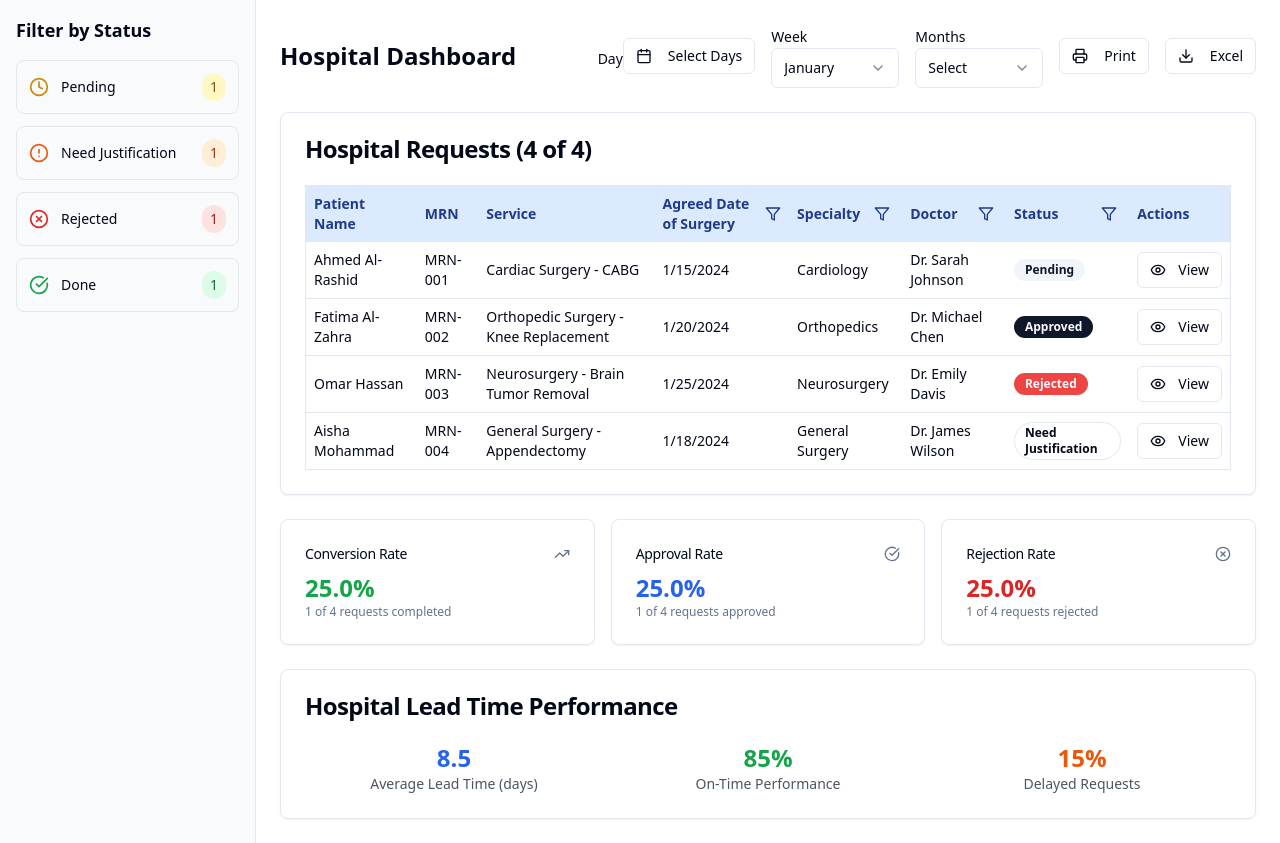
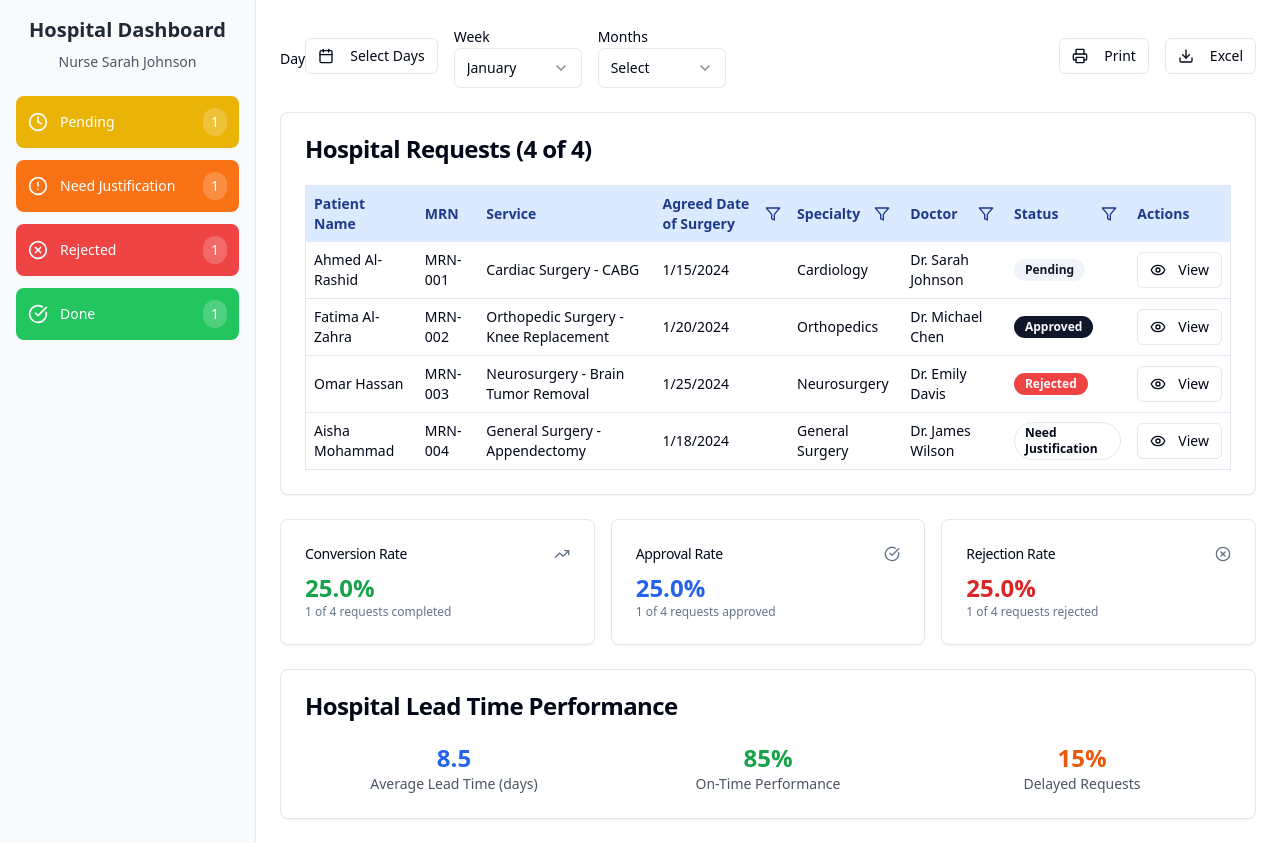
Before and after one commit to inpatient-MyClinic/Inpatienteam-clinic.Dr.Wail, a React (Vite) app: page /hospital-dashboard in a window 1280 px wide. Built offline with nearby package versions, Linux system fonts and the light colour scheme.

Commit message:
Refactor: Update sidebar and header
Removed the title on the left filter and replaced it with "Hospital Dashboard" and the nurse's name. Updated the status filter list to use colored icons.
-edited `src/pages/HospitalDashboard.tsx`
-edited `src/components/hospital/HospitalSidebar.tsx`

```diff
--- a/src/pages/HospitalDashboard.tsx
+++ b/src/pages/HospitalDashboard.tsx
@@ -1,7 +1,6 @@
-
 import React, { useState, useEffect } from "react";
 import { Button } from "@/components/ui/button";
-import { Download, Printer, Calendar, Clock, CheckCircle, XCircle, AlertCircle } from "lucide-react";
+import { Download, Printer, Calendar, Clock, CheckCircle, XCircle, AlertCircle, FileText } from "lucide-react";
 import { useToast } from "@/hooks/use-toast";
 import { Popover, PopoverContent, PopoverTrigger } from "@/components/ui/popover";
 import { Calendar as CalendarComponent } from "@/components/ui/calendar";
@@ -197,61 +196,65 @@ export default function HospitalDashboard() {
     <div className="flex min-h-screen">
       {/* Left Sidebar for Status Filters */}
       <div className="w-64 bg-gray-50 border-r border-gray-200 p-4">
-        <h2 className="text-lg font-semibold mb-4">Filter by Status</h2>
+        <div className="text-center mb-6">
+          <h1 className="text-xl font-bold text-gray-800 mb-2">Hospital Dashboard</h1>
+          <p className="text-sm text-gray-600">Nurse Sarah Johnson</p>
+        </div>
+
         <div className="space-y-3">
           <div
-            className={`flex items-center justify-between p-3 rounded-lg cursor-pointer transition-colors ${
-              activeStatusFilter === "Pending" ? "bg-yellow-100 border-2 border-yellow-300" : "hover:bg-gray-100 border border-gray-200"
+            className={`flex items-center justify-between p-3 rounded-lg cursor-pointer transition-colors bg-yellow-500 text-white hover:bg-yellow-600 ${
+              activeStatusFilter === "Pending" ? "ring-2 ring-yellow-300" : ""
             }`}
             onClick={() => handleStatusIconClick("Pending")}
           >
             <div className="flex items-center">
-              <Clock className="w-5 h-5 text-yellow-600 mr-3" />
+              <Clock className="w-5 h-5 mr-3" />
               <span className="text-sm font-medium">Pending</span>
             </div>
-            <span className="text-sm bg-yellow-100 text-yellow-800 px-2 py-1 rounded-full">{statusCounts.pending}</span>
+            <span className="text-sm bg-white bg-opacity-20 px-2 py-1 rounded-full">{statusCounts.pending}</span>
           </div>
 
           <div
-            className={`flex items-center justify-between p-3 rounded-lg cursor-pointer transition-colors ${
-              activeStatusFilter === "Need Justification" ? "bg-orange-100 border-2 border-orange-300" : "hover:bg-gray-100 border border-gray-200"
+            className={`flex items-center justify-between p-3 rounded-lg cursor-pointer transition-colors bg-orange-500 text-white hover:bg-orange-600 ${
+              activeStatusFilter === "Need Justification" ? "ring-2 ring-orange-300" : ""
             }`}
             onClick={() => handleStatusIconClick("Need Justification")}
           >
             <div className="flex items-center">
-              <AlertCircle className="w-5 h-5 text-orange-600 mr-3" />
+              <AlertCircle className="w-5 h-5 mr-3" />
               <span className="text-sm font-medium">Need Justification</span>
             </div>
-            <span className="text-sm bg-orange-100 text-orange-800 px-2 py-1 rounded-full">{statusCounts.needJustification}</span>
+            <span className="text-sm bg-white bg-opacity-20 px-2 py-1 rounded-full">{statusCounts.needJustification}</span>
           </div>
 
           <div
-            className={`flex items-center justify-between p-3 rounded-lg cursor-pointer transition-colors ${
-              activeStatusFilter === "Rejected" ? "bg-red-100 border-2 border-red-300" : "hover:bg-gray-100 border border-gray-200"
+            className={`flex items-center justify-between p-3 rounded-lg cursor-pointer transition-colors bg-red-500 text-white hover:bg-red-600 ${
+              activeStatusFilter === "Rejected" ? "ring-2 ring-red-300" : ""
             }`}
             onClick={() => handleStatusIconClick("Rejected")}
           >
             <div className="flex items-center">
-              <XCircle className="w-5 h-5 text-red-600 mr-3" />
+              <XCircle className="w-5 h-5 mr-3" />
               <span className="text-sm font-medium">Rejected</span>
             </div>
-            <span className="text-sm bg-red-100 text-red-800 px-2 py-1 rounded-full">{statusCounts.rejected}</span>
+            <span className="text-sm bg-white bg-opacity-20 px-2 py-1 rounded-full">{statusCounts.rejected}</span>
           </div>
 
           <div
-            className={`flex items-center justify-between p-3 rounded-lg cursor-pointer transition-colors ${
-              activeStatusFilter === "Approved" ? "bg-green-100 border-2 border-green-300" : "hover:bg-gray-100 border border-gray-200"
+            className={`flex items-center justify-between p-3 rounded-lg cursor-pointer transition-colors bg-green-500 text-white hover:bg-green-600 ${
+              activeStatusFilter === "Approved" ? "ring-2 ring-green-300" : ""
             }`}
             onClick={() => handleStatusIconClick("Approved")}
           >
             <div className="flex items-center">
-              <CheckCircle className="w-5 h-5 text-green-600 mr-3" />
+              <CheckCircle className="w-5 h-5 mr-3" />
               <span className="text-sm font-medium">Done</span>
             </div>
-            <span className="text-sm bg-green-100 text-green-800 px-2 py-1 rounded-full">{statusCounts.approved}</span>
+            <span className="text-sm bg-white bg-opacity-20 px-2 py-1 rounded-full">{statusCounts.approved}</span>
           </div>
 
-          {Boolean(activeStatusFilter || surgeryDateFilter || specialtyFilter || doctorFilter || statusFilter || selectedDates.length > 0 || selectedMonths.length > 0) && (
+          {hasActiveFilters && (
             <Button
               variant="outline"
               size="sm"
@@ -268,9 +271,6 @@ export default function HospitalDashboard() {
       <div className="flex-1 p-6 space-y-6">
         {/* Header with Date Filters and Export Buttons */}
         <div className="flex justify-between items-center">
-          <h1 className="text-2xl font-bold">Hospital Dashboard</h1>
-
-          {/* Date Filters and Export Buttons */}
           <div className="flex items-center gap-4">
             {/* Day Filter */}
             <div>
@@ -324,8 +324,10 @@ export default function HospitalDashboard() {
                 </SelectContent>
               </Select>
             </div>
+          </div>
 
-            {/* Export Buttons */}
+          {/* Export Buttons */}
+          <div className="flex items-center gap-4">
             <Button variant="outline" size="sm" onClick={handlePrint}>
               <Printer className="w-4 h-4 mr-2" />
               Print
```
